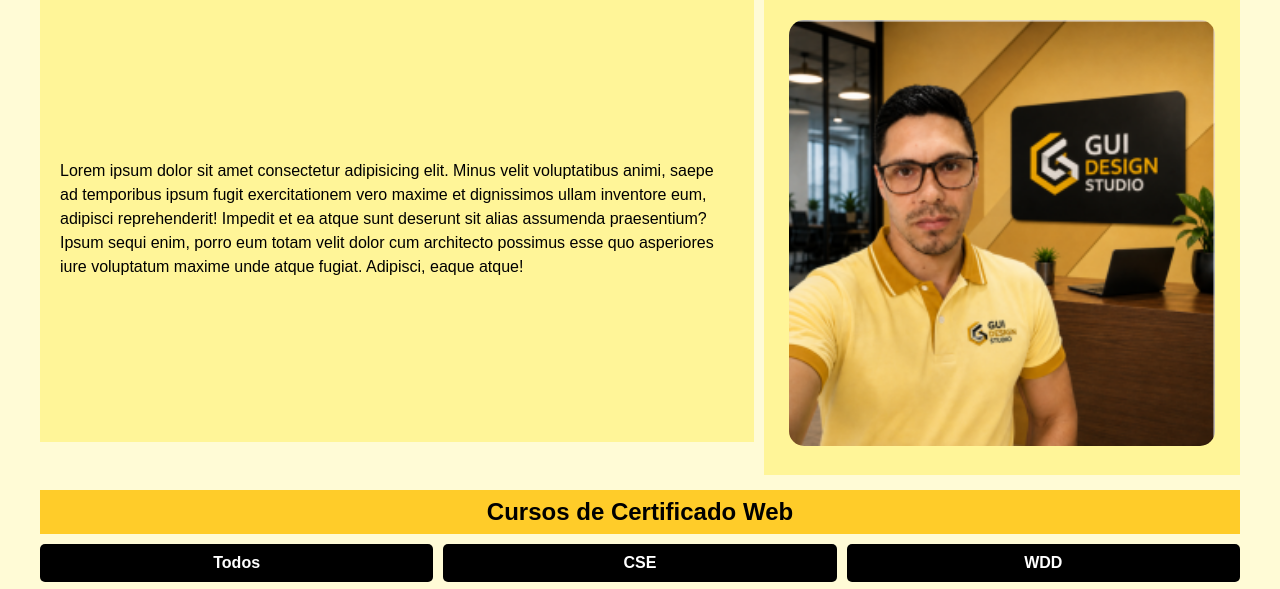
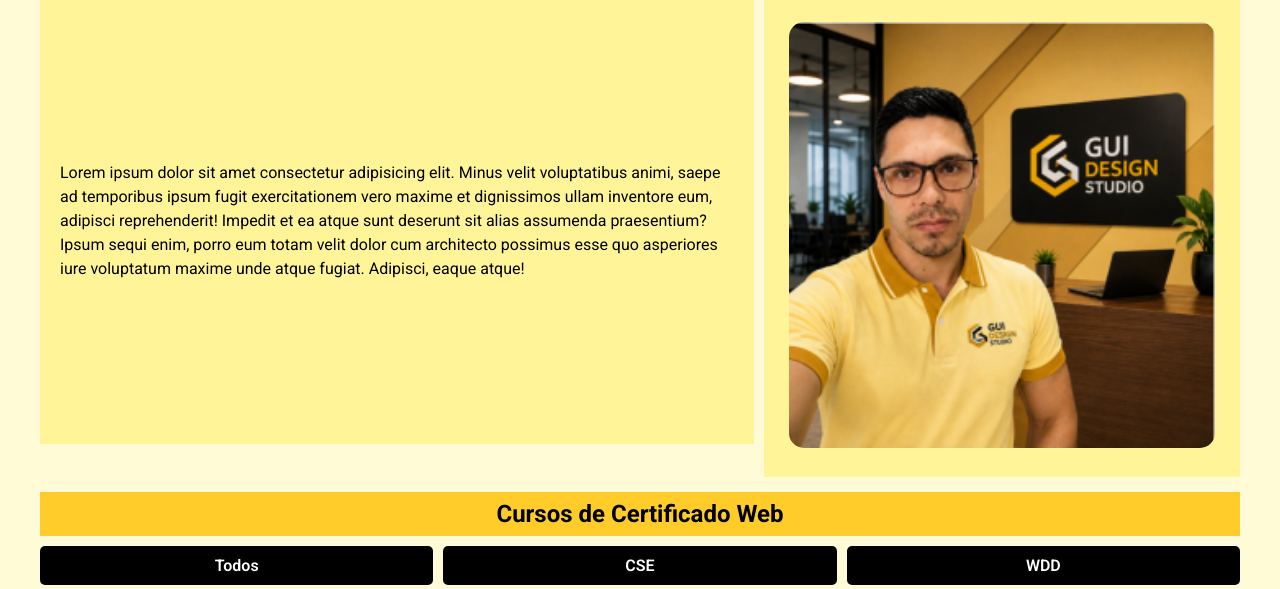
Before and after one commit to Gui-Saraiva/wdd231, a plain HTML site: page index.html in a window 1280 px wide. Shown: the part 193-782 px from the top of the page. Drawn offline with Linux system fonts and the light colour scheme.

Commit message:
add fontes do google

```diff
--- a/estilos/telas-pequenas.css
+++ b/estilos/telas-pequenas.css
@@ -5,7 +5,7 @@
 }
 
 * {
-    font-family: "Josefin Sans", sans-serif;
+    font-family: "Roboto", sans-serif;
     box-sizing: border-box;
     padding: 0;
     margin: 0;
--- a/index.html
+++ b/index.html
@@ -5,10 +5,11 @@
     <meta charset="UTF-8">
     <meta name="viewport" content="width=device-width, initial-scale=1.0">
     <title>WDD 231 – Desenvolvimento Front-End Para Web I - Guilherme Saraiva</title>
-    <meta name="description"
-        content="WDD 231 – Desenvolvimento Front-End Para Web I - Guilherme Saraiva - Sobre mim, meu aprendizado com a BYU">
+    <meta name="description" content="WDD 231 – Desenvolvimento Front-End Para Web I - Guilherme Saraiva - Sobre mim, meu aprendizado com a BYU">
     <meta name="author" content="Guilherme Saraiva">
-
+    <link rel="preconnect" href="https://fonts.googleapis.com">
+    <link rel="preconnect" href="https://fonts.gstatic.com" crossorigin>
+    <link href="https://fonts.googleapis.com/css2?family=Roboto:ital,wght@0,100..900;1,100..900&display=swap" rel="stylesheet">
     <link rel="stylesheet" href="estilos/telas-pequenas.css">
     <link rel="stylesheet" href="estilos/telas-grandes.css">
     <script src="scripts/navegacao.js" defer></script>
```
